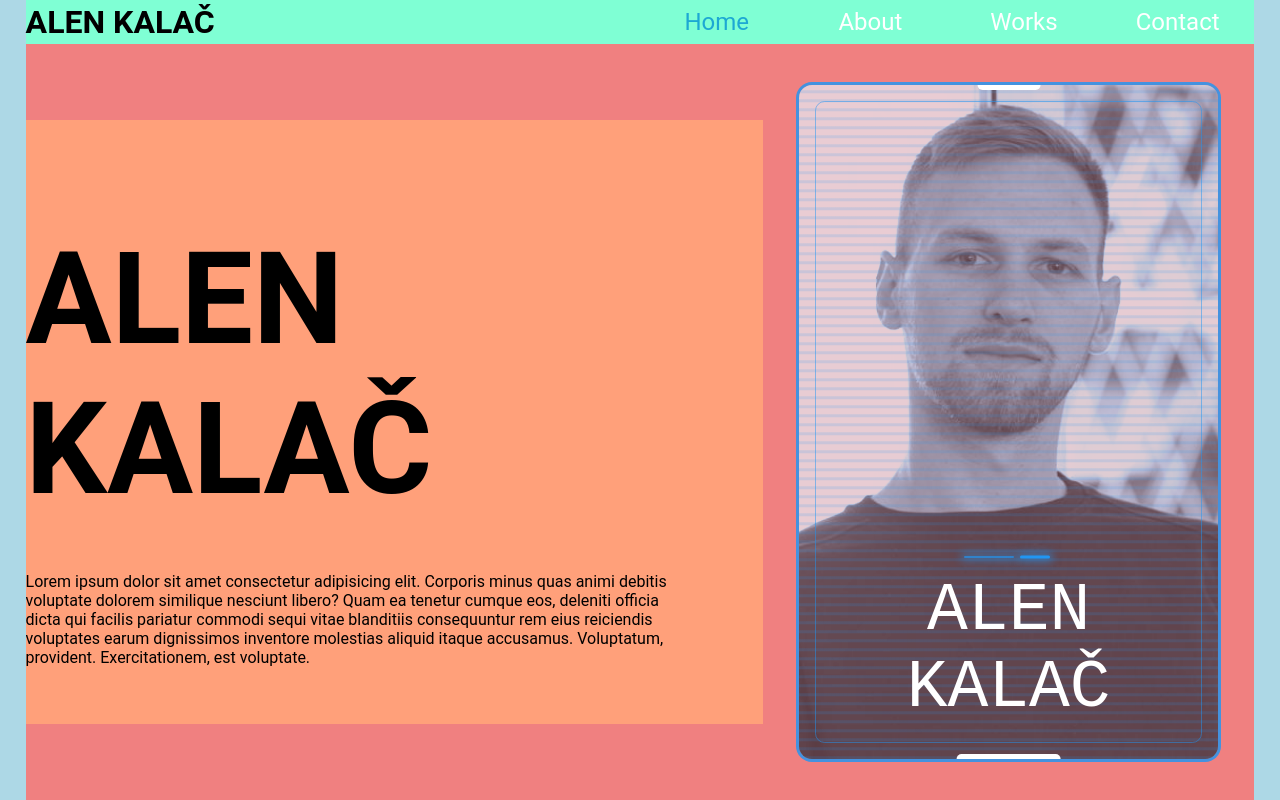
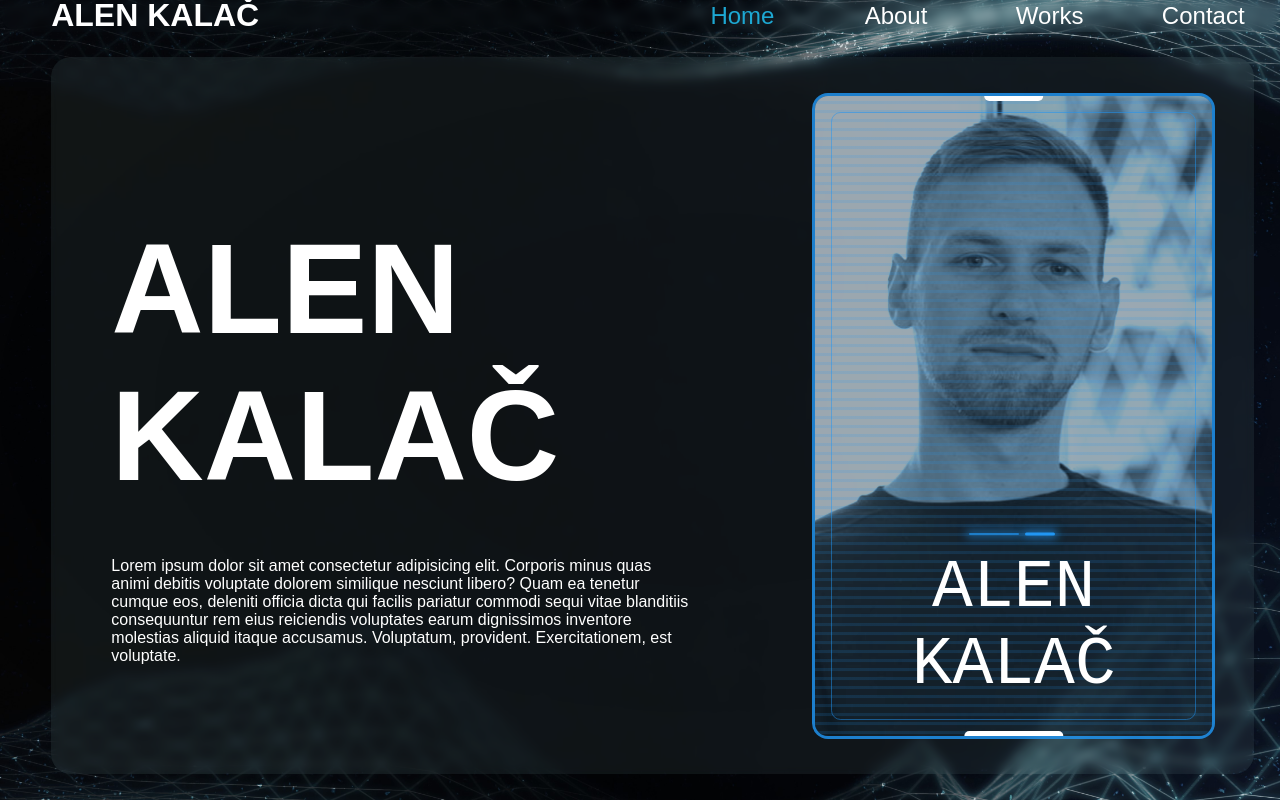
Before and after one commit to Alen-Kalac/PortfolioSite, a React (Create React App) app: page / in a window 1280 px wide. Built offline with nearby package versions, Linux system fonts and the light colour scheme.

Commit message:
Added background, and added CSS on about page

```diff
--- a/src/App.css
+++ b/src/App.css
@@ -2,9 +2,12 @@
   margin: 0;
   padding: 0;
   box-sizing: border-box;
-  font-family: 'Roboto', sans-serif;
+  font-family: ethnocentric, sans-serif;
+  font-style: normal;
 }
 body{
+  background-image: url(heroBackground.jpg);
+  background-size: cover;
   display: flex;
   justify-content: center;
   align-items: center;
--- a/src/components/Header/Header.css
+++ b/src/components/Header/Header.css
@@ -1,14 +1,17 @@
-li  a.active {
+li a.active {
   color: #1da8d3;
 }
-header{
-    background-color: aquamarine;
+header {
+backdrop-filter: blur(5px);
+border-bottom-left-radius: 20px;
+border-bottom-right-radius: 20px;
+  padding-left: 4%;
+  overflow: hidden;
   display: flex;
   justify-content: space-between;
   align-items: center;
-
 }
-.header-links{
+.header-links {
   display: flex;
   width: 50%;
   height: 100%;
@@ -16,16 +19,17 @@ header{
   justify-content: space-evenly;
 }
 .header-links li {
+    position: relative;
   display: flex;
   align-items: center;
   justify-content: center;
   flex: 1;
   height: 100%;
 }
+
 .nav-link {
   color: white;
   padding: 0.5rem;
   font-size: 24px;
   text-decoration: none;
-
 }
--- a/src/pages/About/About.css
+++ b/src/pages/About/About.css
@@ -1,21 +1,27 @@
-.hero-section{
+* {
+  color: white;
+}
+.hero-section {
+  position: relative;
   display: flex;
   flex-direction: column;
   width: 100%;
   height: 100vh;
-    background-color: lightblue;
-    padding: 0 2%;
 }
-  .hero-section-content{
-    background-color: lightcoral;
-    width: 100%;
+
+.hero-section-content {
+  backdrop-filter: blur(5px);
+  background-color: rgba(194, 243, 255, 0.07);
+  border-radius: 20px;
+  width: 94%;
   height: 100%;
   display: flex;
   justify-content: space-between;
   align-items: center;
+  margin: 2% 4%;
 }
-  .text-wrapper{
-    background-color: lightsalmon;
+.text-wrapper {
+  padding-left: 5%;
   width: 60%;
   height: 80%;
   display: flex;
@@ -24,10 +30,9 @@
   justify-content: center;
   overflow: hidden;
 }
-  .text-wrapper .name  {
+.text-wrapper .name {
   font-size: 8rem;
-    margin:  3rem 0;
-
+  margin: 3rem 0;
 }
 .text-wrapper .description {
   overflow: none;
@@ -35,7 +40,7 @@
 .text-wrapper .description {
   padding-right: 5rem;
 }
-.image-wrapper{
+.image-wrapper {
   display: flex;
   align-items: center;
   justify-content: center;
--- a/src/pages/About/About.js
+++ b/src/pages/About/About.js
@@ -3,7 +3,6 @@ import "./About.css";
 import ProfilePhoto from "./ProfilePhoto.jpg"
 import Screen from "../../components/displayScreen/Screen";
 import Header from "../../components/Header/Header";
-import {NavLink, Route, Routes} from 'react-router-dom'
 function About() {
   let funStatus = false;
 const nameHandler = (event) => {
@@ -19,8 +18,11 @@ const nameHandler = (event) => {
           .split("")
           .map((letter, index) => {
             if (index < iterations) {
+
               return name[index];
             }
+
+
             return letters[Math.floor(Math.random() * 27)];
           })
           .join("");
```
Also changed, not shown: src/heroBackground.jpg (added). Lines whose indentation alone changed are shown as unchanged.
